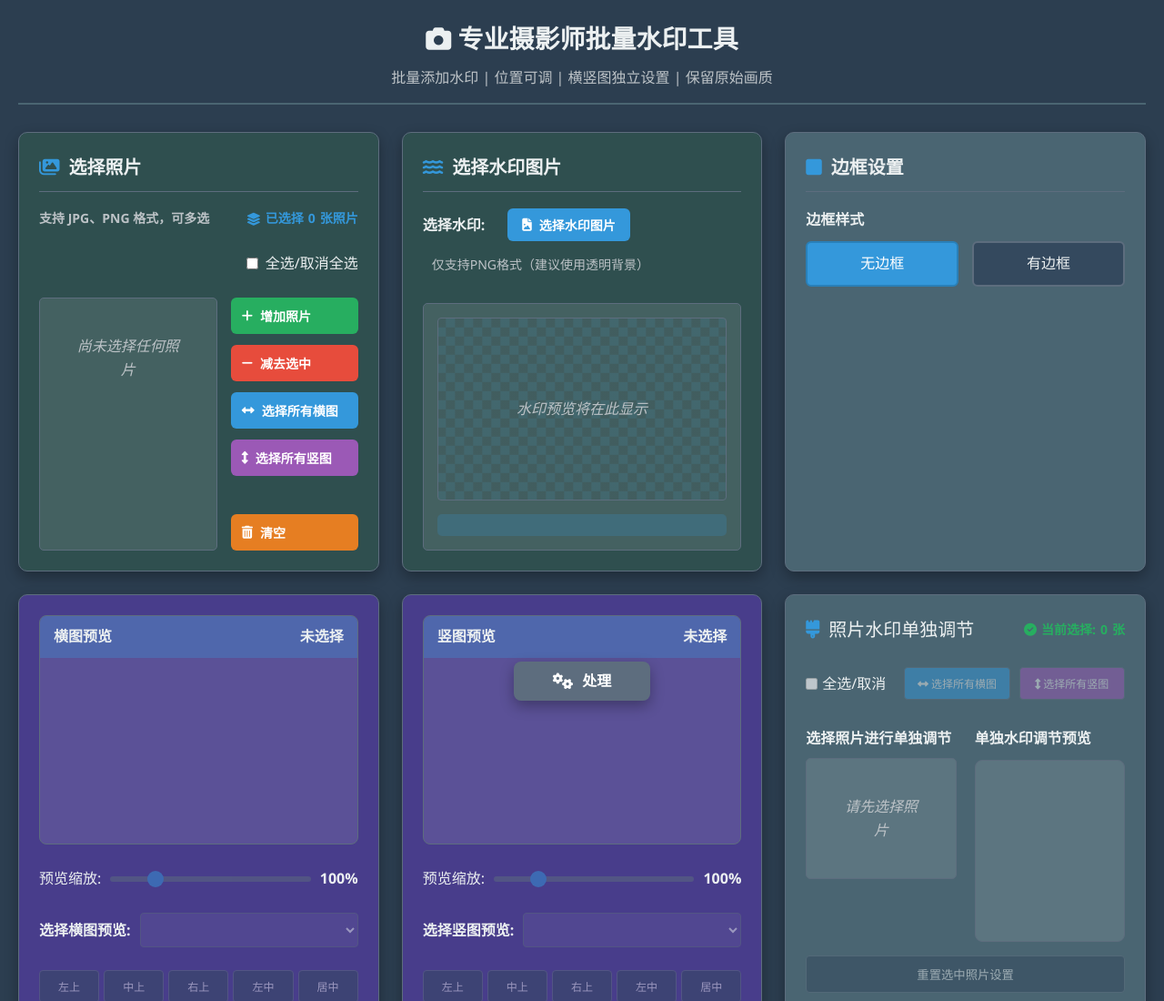
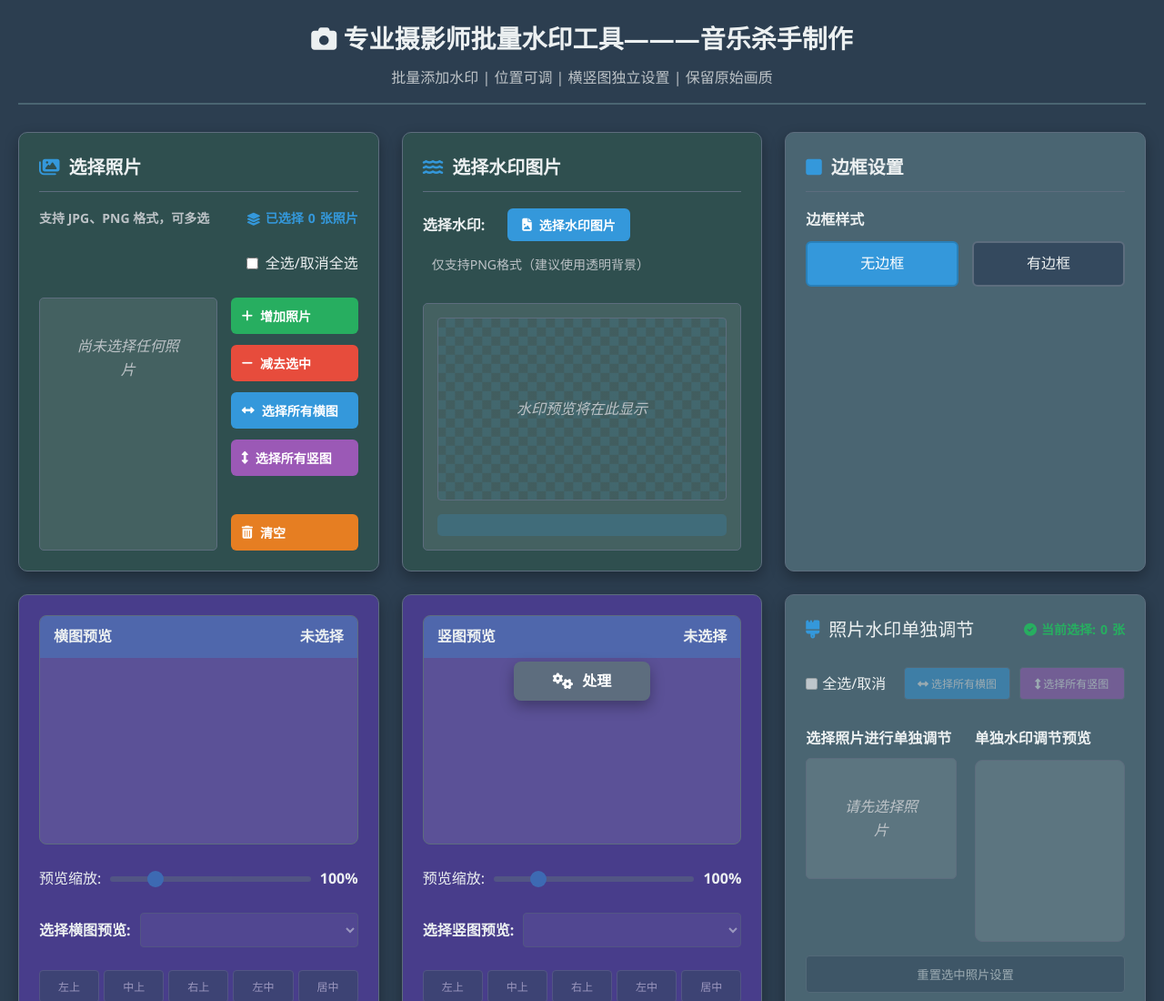
Before and after one commit to imusickiller/shuiyin, a plain HTML site: page index.html in a window 1280 px wide. Shown: the top 1100 px of the page at 91% size. Drawn offline with nearby package versions, Linux system fonts and the light colour scheme.

Commit message:
Update index.html

```diff
--- a/index.html
+++ b/index.html
@@ -3,7 +3,7 @@
 <head>
     <meta charset="UTF-8">
     <meta name="viewport" content="width=device-width, initial-scale=1.0">
-    <title>专业摄影师批量水印工具————音乐杀手制作</title>
+    <title>专业摄影师批量水印工具———音乐杀手制作</title>
     <link rel="stylesheet" href="https://cdnjs.cloudflare.com/ajax/libs/font-awesome/6.4.0/css/all.min.css">
     <style>
         * {
@@ -1356,7 +1356,7 @@
 </head>
 <body>
     <header>
-        <h1><i class="fas fa-camera"></i> 专业摄影师批量水印工具</h1>
+        <h1><i class="fas fa-camera"></i> 专业摄影师批量水印工具———音乐杀手制作 </h1>
         <p class="subtitle">批量添加水印 | 位置可调 | 横竖图独立设置 | 保留原始画质</p>
     </header>
 
```
